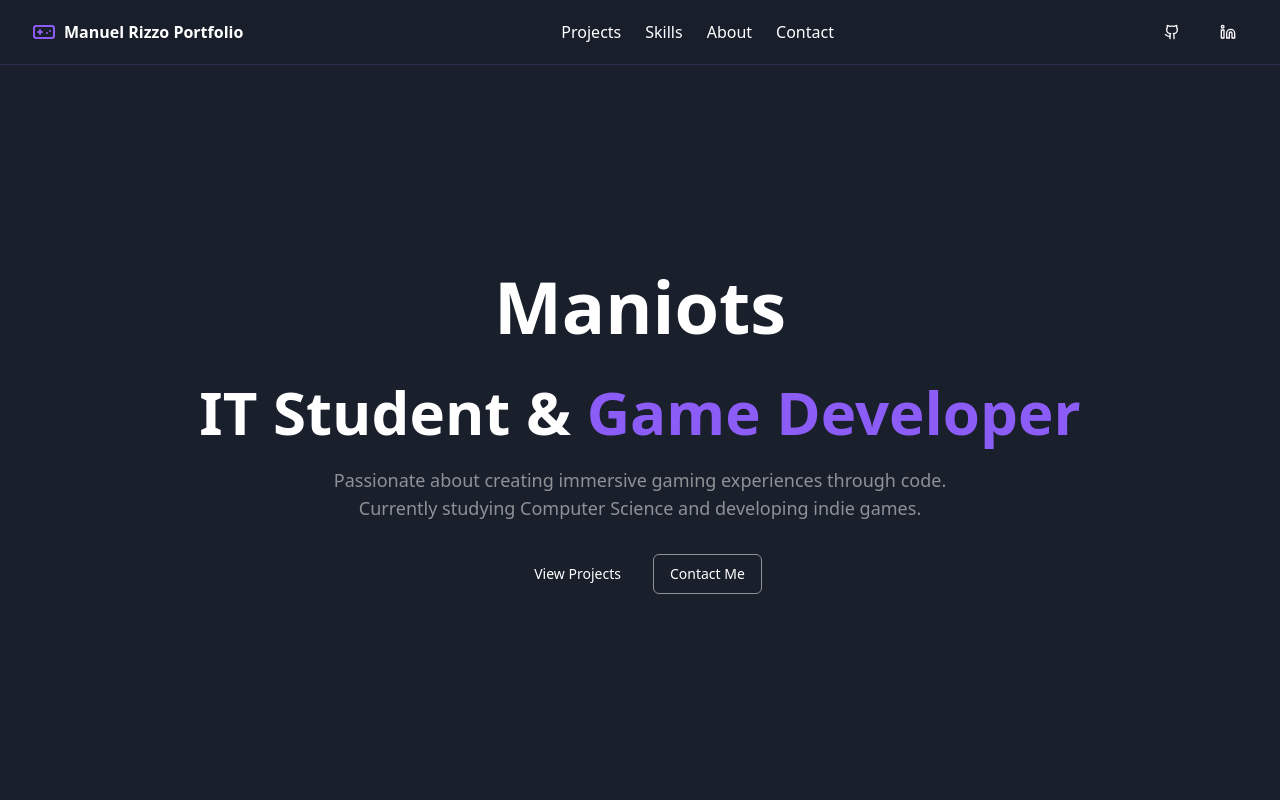
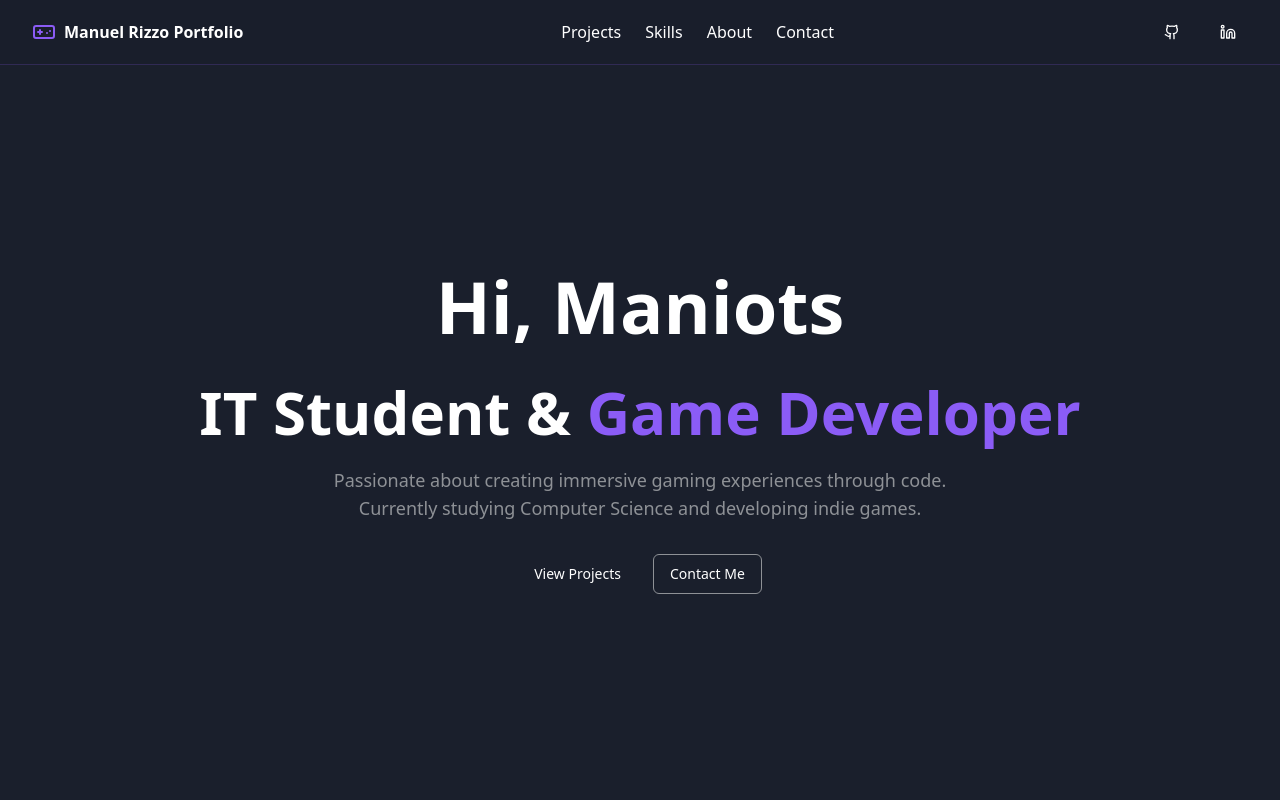
Before and after one commit to Maniots/maniotsportfolio-v2, a React (Vite) app: page / in a window 1280 px wide. Shown: the top 800 px of the page. Built offline with nearby package versions, Linux system fonts and the light colour scheme.

Commit message:
Refactor: Update hero section
Update the hero section to display "Hi, <Name>" with a falling transition.

```diff
--- a/src/components/Hero.tsx
+++ b/src/components/Hero.tsx
@@ -8,13 +8,13 @@ const Hero = () => {
   return (
     <section className="min-h-screen flex items-center justify-center pt-16 bg-gradient-to-b from-background to-background/90">
       <div className="container px-4 py-16 flex flex-col items-center text-center animate-fade-in">
-        <div className="mb-8">
+        <div className="mb-8 overflow-hidden">
           <h1
-            className={`text-5xl md:text-7xl font-bold text-white mb-2 transition-opacity duration-1000 ease-in-out ${
-              isTransitioning ? 'opacity-0' : 'opacity-100'
+            className={`text-5xl md:text-7xl font-bold text-white mb-2 transition-all duration-1000 ease-in-out ${
+              isTransitioning ? 'opacity-0 translate-y-full' : 'opacity-100 translate-y-0'
             }`}
           >
-            {displayText}
+            Hi, {displayText}
           </h1>
         </div>
         <h2 className="text-4xl md:text-6xl font-bold text-white mb-6">
--- a/src/hooks/useTextAnimation.ts
+++ b/src/hooks/useTextAnimation.ts
@@ -9,10 +9,11 @@ export const useTextAnimation = (texts: string[], interval: number = 3000) => {
   useEffect(() => {
     const timer = setInterval(() => {
       setIsTransitioning(true);
+
       setTimeout(() => {
         setCurrentIndex((prevIndex) => (prevIndex + 1) % texts.length);
         setIsTransitioning(false);
-      }, 500); // Half of the transition duration
+      }, 1000); // Match the duration-1000 in the CSS
     }, interval);
 
     return () => clearInterval(timer);
```
